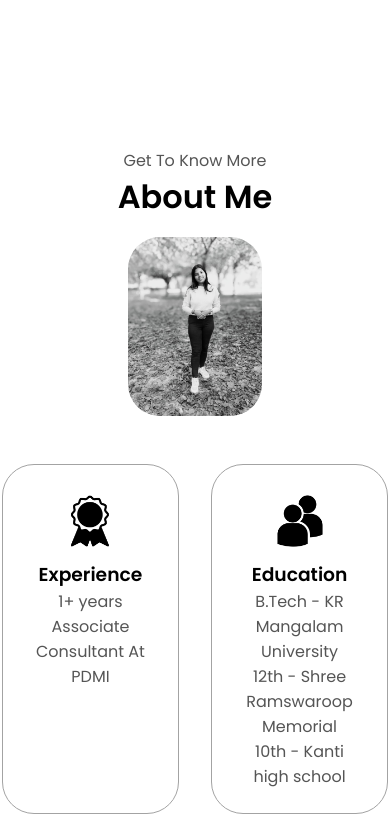
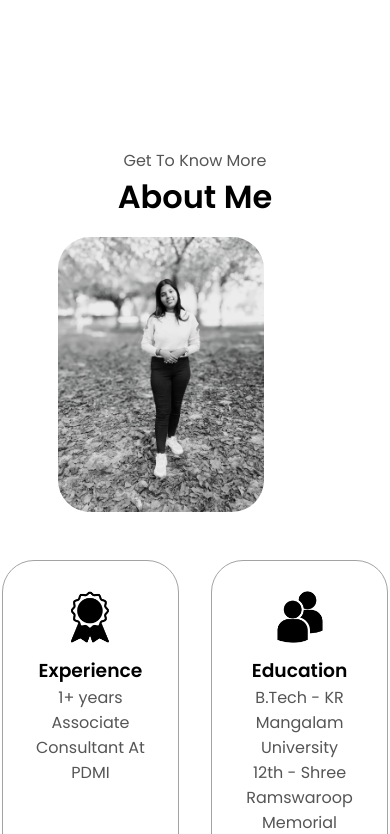
Before and after one commit to Sneha-techv/Myself-website, a plain HTML site: page index.html in a window 390 px wide. Shown: the part 734-1568 px from the top of the page. Drawn offline with Linux system fonts and the light colour scheme.

Commit message:
modified button styling and screen size container styling

```diff
--- a/mediaqueries.css
+++ b/mediaqueries.css
@@ -82,7 +82,7 @@
         gap: 0.5rem;
         text-align: center;
     }
-    .section__pic-container, .section__pic-container2 {
+    .section__pic-container, /*.section__pic-container2*/ {
         width: auto;
         height: 46vw;
         justify-content: center;
--- a/style.css
+++ b/style.css
@@ -249,6 +249,7 @@ section {
     padding: 1rem;
     width: 8rem;
     border-radius: 2rem;
+    cursor: pointer;
 }
 
 .btn-color-1,
```
